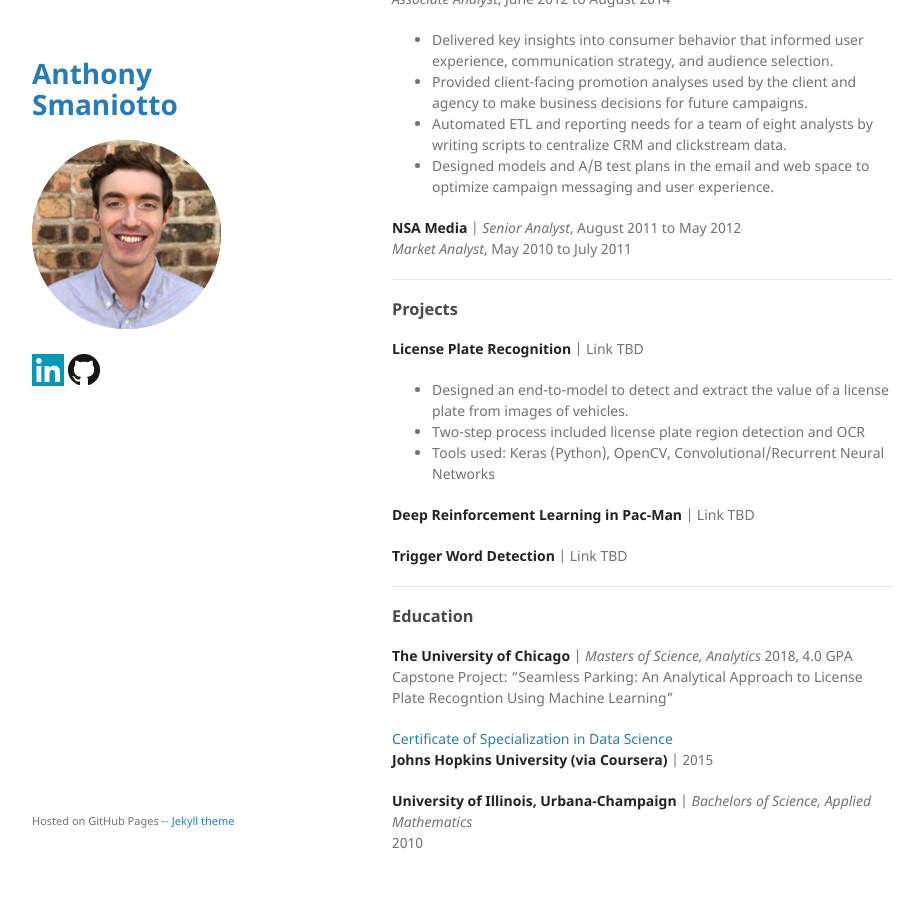
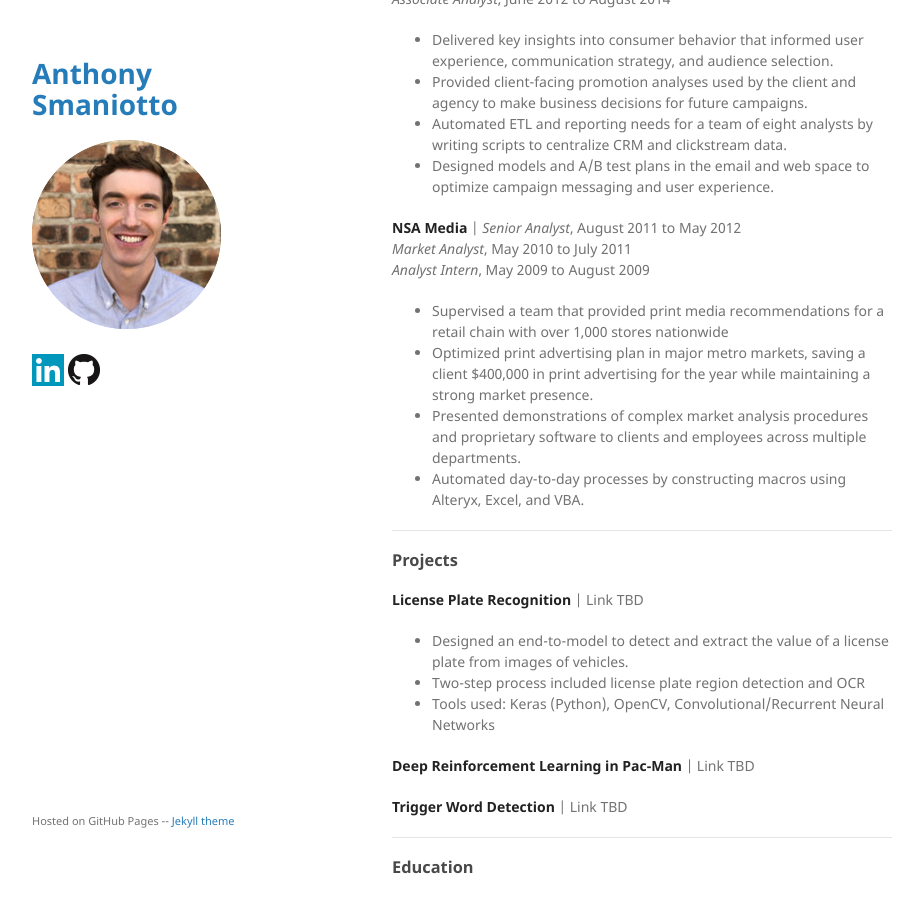
Before and after one commit to adsmaniotto/adsmaniotto.github.io, a Jekyll site: the page built from resume.md, in a window 1280 px wide and 900 px high, scrolled down 1024 px. Shown: the whole window, without its empty margins (178-1101 px from the left). Built offline with Jekyll 4.4.1, drawn with Linux system fonts in a browser that asks for light colours; our own code applies the rules of GitHub Pages for plain Markdown files.

Commit message:
Sure why not, NSA Media experience too

```diff
--- a/resume.md
+++ b/resume.md
@@ -42,7 +42,12 @@ __Leo Burnett__ | *Senior Analyst*, April 2017 to May 2017<br/>
 - Designed models and A/B test plans in the email and web space to optimize campaign messaging and user experience.
 
 __NSA Media__ | *Senior Analyst*, August 2011 to May 2012<br/>
-*Market Analyst*, May 2010 to July 2011
+*Market Analyst*, May 2010 to July 2011<br>
+*Analyst Intern*, May 2009 to August 2009
+- Supervised a team that provided print media recommendations for a retail chain with over 1,000 stores nationwide
+- Optimized print advertising plan in major metro markets, saving a client $400,000 in print advertising for the year while maintaining a strong market presence.
+- Presented demonstrations of complex market analysis procedures and proprietary software to clients and employees across multiple departments.
+- Automated day-to-day processes by constructing macros using Alteryx, Excel, and VBA.
 
 ------
 
```
